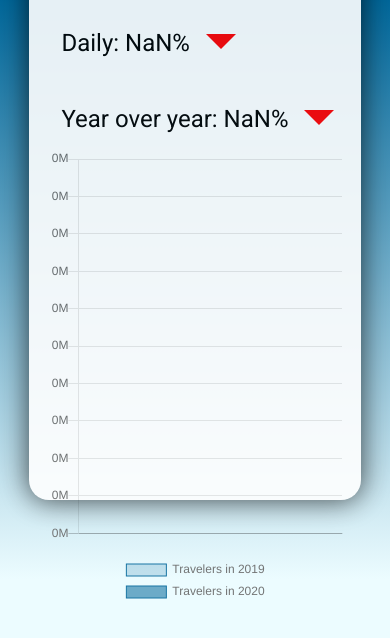
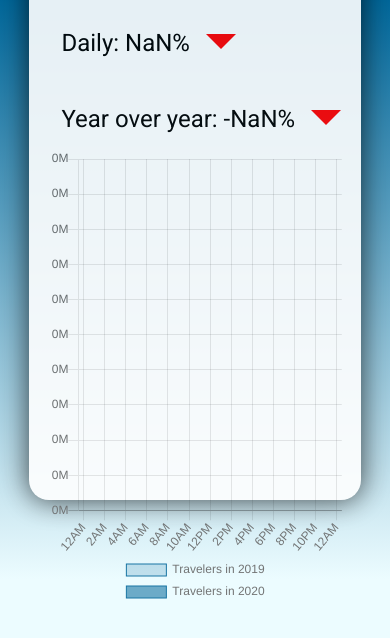
Before and after one commit to Oliver84/tsa-checkpoints, a React app: page / in a window 390 px wide. Shown: the part 172-810 px from the top of the page. Built offline with nearby package versions, Linux system fonts and the light colour scheme; some packages are replaced by stand-ins of ours; no server answers; the database is empty.

Commit message:
Support for 768 resolution tablet

```diff
--- a/src/index.js
+++ b/src/index.js
@@ -28,7 +28,7 @@ class App extends Component {
         this.setState({ checkpoints, loading: false });
       })
       .catch((err) => console.error(err));
-    if (window.screen.width < 800) {
+    if (window.screen.width < 768) {
       this.setState({ isMobile: true });
     }
   }
@@ -66,9 +66,6 @@ class App extends Component {
           barThickness: 'flex',
           datalabels: {
             formatter: (value, context) => {
-              // console.log('value: ', value)
-              // console.log('context: ', context)
-              // console.log('context: ', context.chart.data.datasets[context.datasetIndex])
               const data2019 =
                 context.chart.data.datasets[context.datasetIndex].data[
                   context.dataIndex
@@ -136,7 +133,7 @@ class App extends Component {
             type: 'time',
             distribution: 'linear',
             ticks: {
-              source: 'data',
+              source: 'auto',
               min: new Date(
                 propOr(
                   '',
@@ -195,11 +192,12 @@ class App extends Component {
 
     const yoyChange =
       100 - (getCheckpoints(2019, 1) / getCheckpoints(2020, 1)) * 100;
-    const dailyChange = Math.ceil(
+    const dailyChange =
       100 -
         yoyChange -
         (getCheckpoints(2019, 2) / getCheckpoints(2020, 2)) * 100
-    );
+    const getDailyChangePercent = dailyChange > 0 ? Math.ceil(Math.abs(dailyChange)) : Math.ceil(Math.abs(dailyChange)) * -1
+
     return (
       <div className="container">
         <div
@@ -214,11 +212,11 @@ class App extends Component {
             <p className="title-subtitle">Traveler Throughput</p>
           </div>
           <span className="change-text">
-            Daily: {!loading && Math.round(dailyChange)}%
+            Daily: {!loading && Math.round(getDailyChangePercent)}%
           </span>
           <span className={dailyChange > 0 ? "arrow-up" : "arrow-down"}></span>
           <span className="change-text">
-            Year over year: {!loading && Math.round(yoyChange)}%{' '}
+            Year over year: -{!loading && Math.round(yoyChange)}%{' '}
           </span>
           <span className="arrow-down"></span>
           <Bar id="chart" data={data} options={options} />
--- a/src/style.css
+++ b/src/style.css
@@ -80,7 +80,7 @@ span {
   margin-right: 2rem;
 }
 
-@media only screen and (max-device-width: 960px) and (orientation: portrait) and (-webkit-min-device-pixel-ratio: 3) {
+@media only screen and (max-device-width: 768px) and (orientation: portrait) and (-webkit-min-device-pixel-ratio: 3) {
   .chart {
     margin-top: 10%;
   }
```
